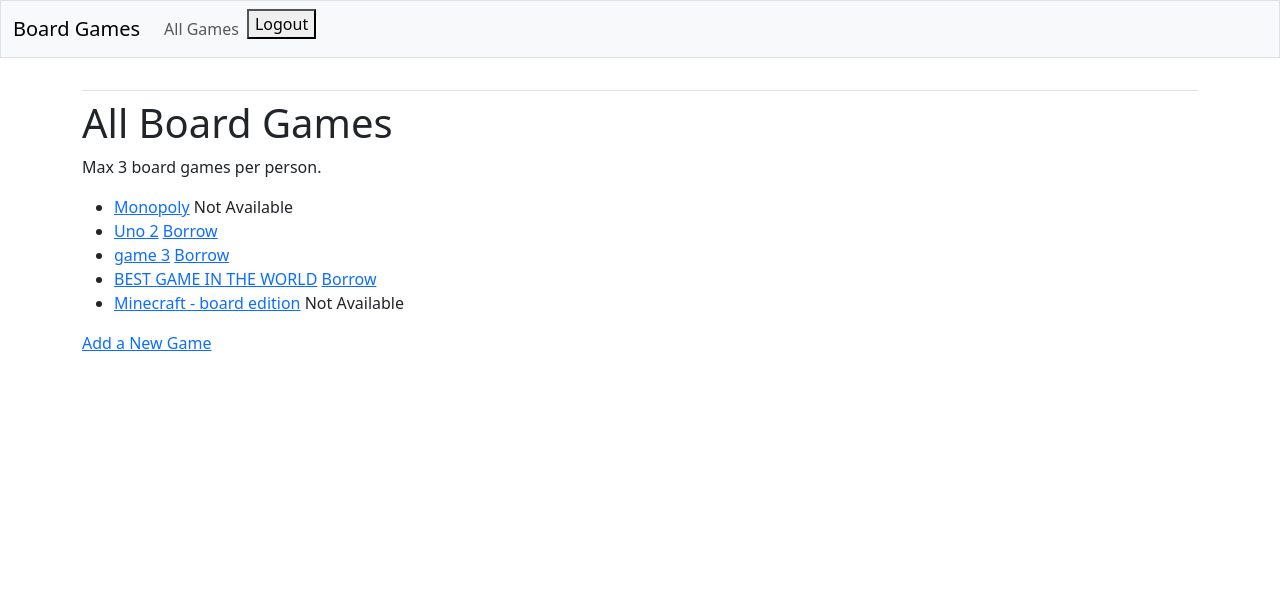
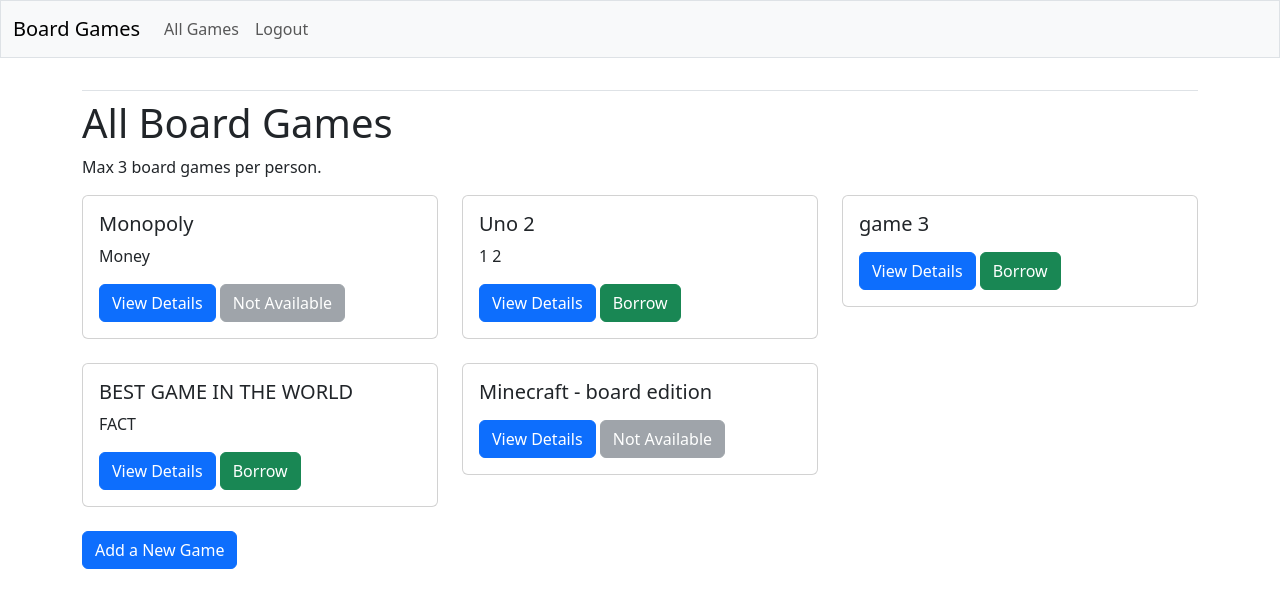
Before and after one commit to CasperMikael101/Board_Game_Club, a Django app: page /games/ in a window 1280 px wide. Shown: the top 608 px of the page. Run offline with Django 5.2, Linux system fonts and the light colour scheme; a user stored in the database is signed in; data comes from the database, SQL or seed files in the repository; both versions use the stored data as it was after the commit; some libraries are stand-ins or nearby versions.

Commit message:
did something idk remeber

```diff
--- a/board_game_club/templates/board_game_club/base.html
+++ b/board_game_club/templates/board_game_club/base.html
@@ -30,13 +30,15 @@
           </li>
 
           {% if user.is_authenticated %}
-                <li>
-                    <form method="post" action="{% url 'logout' %}">
-                        {% csrf_token %}
-                        <button type="submit">Logout</button>
-                    </form>
+                <li class="nav-item">
+                  <form method="post" action="{% url 'logout' %}" class="d-inline">
+                    {% csrf_token %}
+                    <button type="submit" class="btn btn-link nav-link" style="padding: 1; border: none; background: none;">Logout</button>
+                  </form>
                 </li>
           {% else %}
+
+
 
           <li class="nav-item">
             <a class="nav-link" href="{% url 'login' %}">
--- a/board_game_club/templates/board_game_club/game_detail.html
+++ b/board_game_club/templates/board_game_club/game_detail.html
@@ -16,6 +16,8 @@
         <p><strong>Borrowed by:</strong> {{ borrower.username }}</p>
     {% endif %}
 
+    <p><strong>Last edited:</strong> {{ game.modified_at|date:"F j, Y, g:i a" }}</p>
+
     {% if game.is_available %}
         <a href="{% url 'borrow_game' game.id %}">Borrow This Game</a>
     {% else %}
@@ -29,7 +31,7 @@
         <a href="{% url 'delete_game' game.id %}">Delete Game</a>
     {% endif %}
 
-    <p><strong>Last edited:</strong> {{ game.modified_at|date:"F j, Y, g:i a" }}</p>
+
 
 
     <a href="{% url 'game_list' %}">Back to All Games</a>
--- a/board_game_club/templates/board_game_club/game_list.html
+++ b/board_game_club/templates/board_game_club/game_list.html
@@ -1,30 +1,28 @@
 {% extends 'board_game_club/base.html' %}
 
-<!DOCTYPE html>
-<html lang="en">
-<head>
-    <meta charset="UTF-8">
-    <title>All Games - Board Game Club</title>
-</head>
-<body>
 {% block content %}
 <h1>All Board Games</h1>
 <p>Max 3 board games per person.</p>
-    <ul>
+<div class="row">
     {% for game in games %}
-        <li>
-            <a href="{% url 'game_detail' game.id %}">{{ game.title }}</a>
+    <!-- This parts puts each game into its own box with the apropriate buttons -->
+    <div class="col-md-4">
+        <div class="card mb-4">
+            <div class="card-body">
+                <h5 class="card-title">{{ game.title }}</h5>
+                <p class="card-text">{{ game.description }}</p>
+                <a href="{% url 'game_detail' game.id %}" class="btn btn-primary">View Details</a>
                 {% if game.is_available %}
-                <a href="{% url 'borrow_game' game.id %}">Borrow</a>
+                    <a href="{% url 'borrow_game' game.id %}" class="btn btn-success">Borrow</a>
                 {% else %}
-                <span>Not Available</span>
+                    <button class="btn btn-secondary" disabled>Not Available</button>
                 {% endif %}
-        </li>
+            </div>
+        </div>
+    </div>
     {% empty %}
     <p>No games available.</p>
     {% endfor %}
-    </ul>
-    <a href="{% url 'add_game' %}">Add a New Game</a>
+</div>
+<a href="{% url 'add_game' %}" class="btn btn-primary">Add a New Game</a>
 {% endblock %}
-</body>
-</html>
```
Also changed, not shown: board_game_club/templates/board_game_club/home.html (+1 -6 lines), db.sqlite3. Lines whose indentation alone changed are shown as unchanged.
